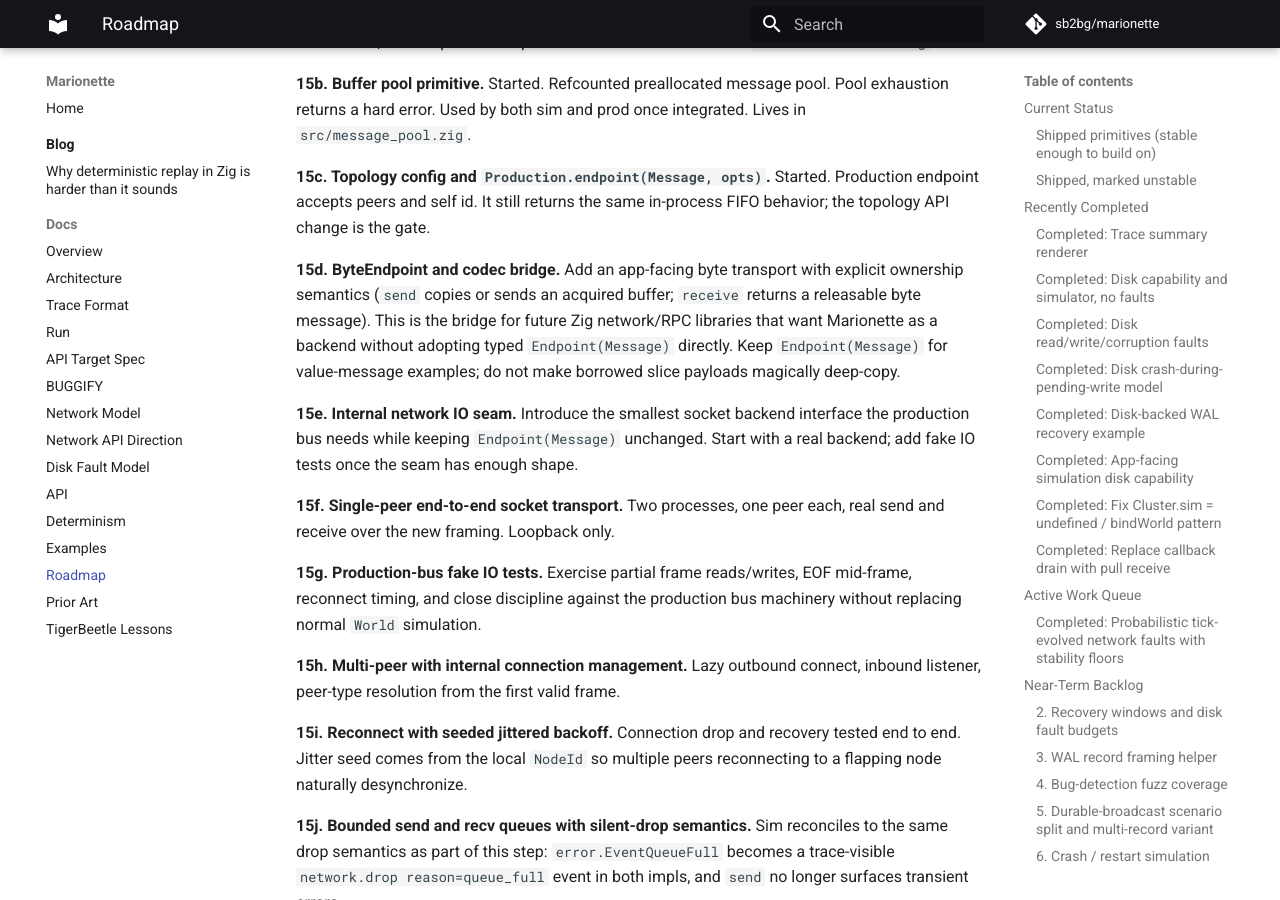
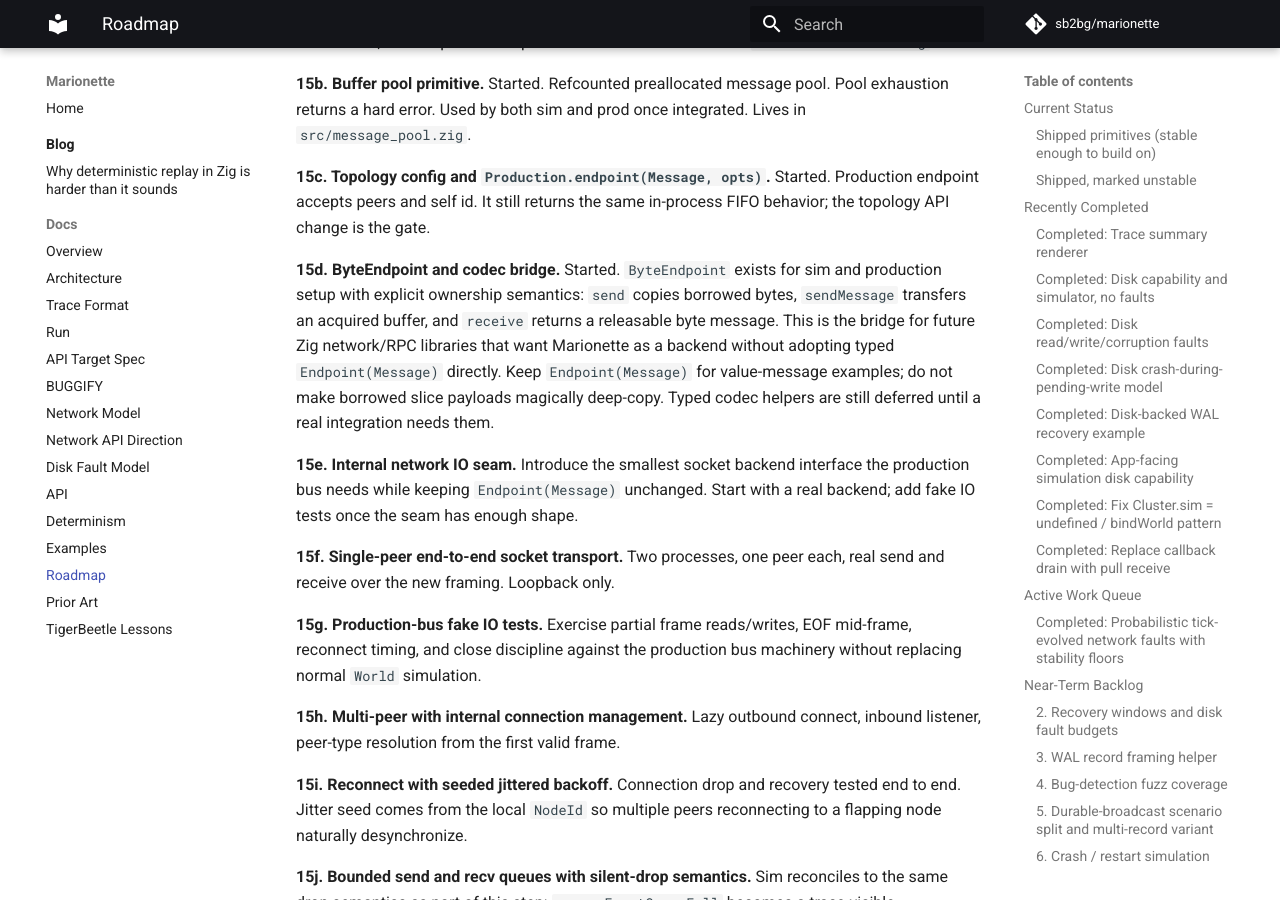
Before and after one commit to sb2bg/marionette, an MkDocs documentation site: the page built from docs/roadmap.md, in a window 1280 px wide and 900 px high, scrolled down 15371 px. Built offline with MkDocs 1.6.1 and Material for MkDocs 9.7.7, drawn with Linux system fonts in a browser that asks for light colours; comment, search, counter and statistics services are not loaded.

Commit message:
Add ByteEndpoint

```diff
--- a/docs/roadmap.md
+++ b/docs/roadmap.md
@@ -670,12 +670,14 @@ Lives in `src/message_pool.zig`.
 Production endpoint accepts peers and self id. It still returns the same
 in-process FIFO behavior; the topology API change is the gate.
 
-**15d. ByteEndpoint and codec bridge.** Add an app-facing byte transport with
-explicit ownership semantics (`send` copies or sends an acquired buffer;
-`receive` returns a releasable byte message). This is the bridge for future Zig
-network/RPC libraries that want Marionette as a backend without adopting typed
+**15d. ByteEndpoint and codec bridge.** Started. `ByteEndpoint` exists for sim
+and production setup with explicit ownership semantics: `send` copies borrowed
+bytes, `sendMessage` transfers an acquired buffer, and `receive` returns a
+releasable byte message. This is the bridge for future Zig network/RPC
+libraries that want Marionette as a backend without adopting typed
 `Endpoint(Message)` directly. Keep `Endpoint(Message)` for value-message
-examples; do not make borrowed slice payloads magically deep-copy.
+examples; do not make borrowed slice payloads magically deep-copy. Typed codec
+helpers are still deferred until a real integration needs them.
 
 **15e. Internal network IO seam.** Introduce the smallest socket backend
 interface the production bus needs while keeping `Endpoint(Message)` unchanged.
```
Also changed, not shown: docs/api-target.md (+10 -0 lines), docs/network-api.md (+15 -0 lines), docs/network-production.md (+7 -5 lines), 4 other files.
